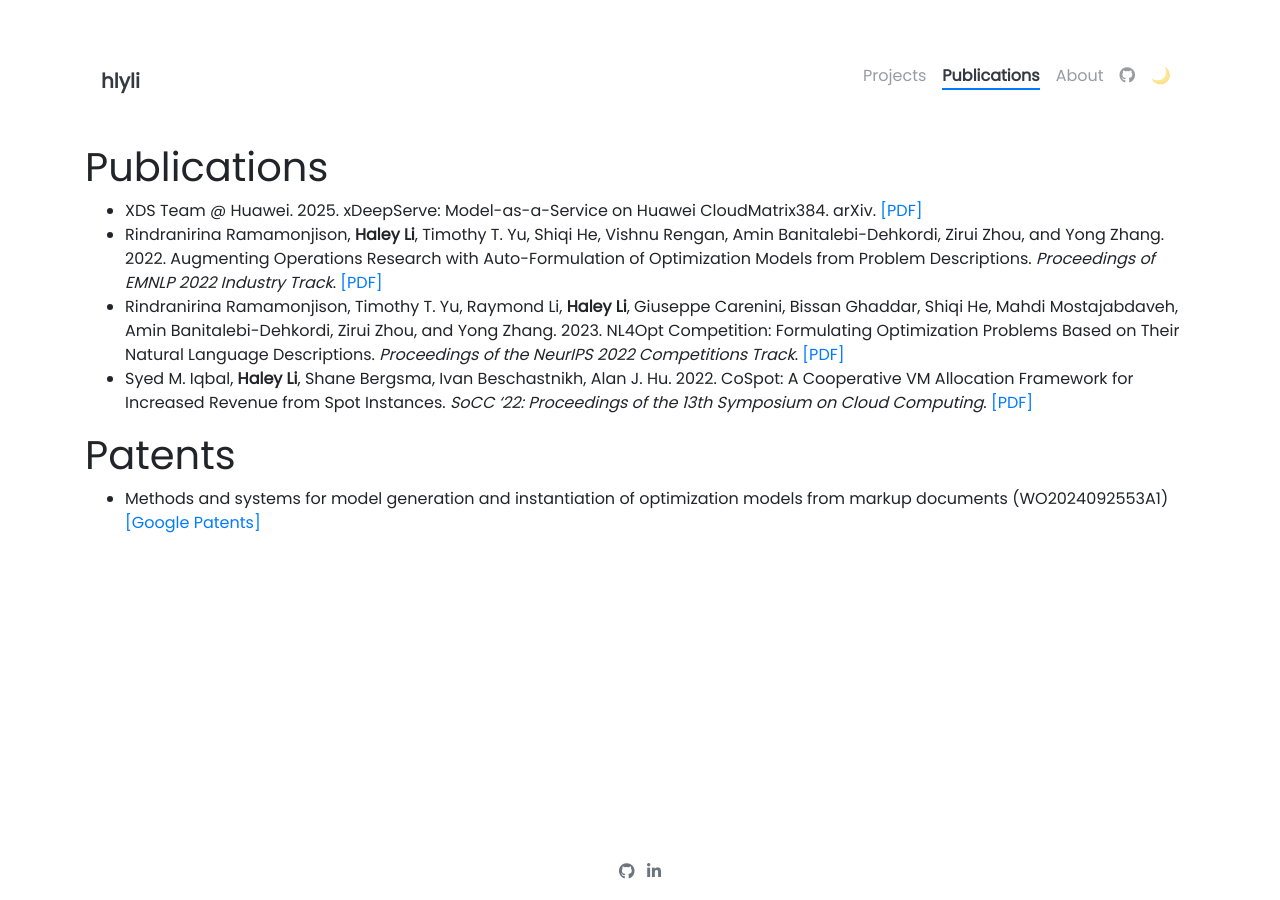
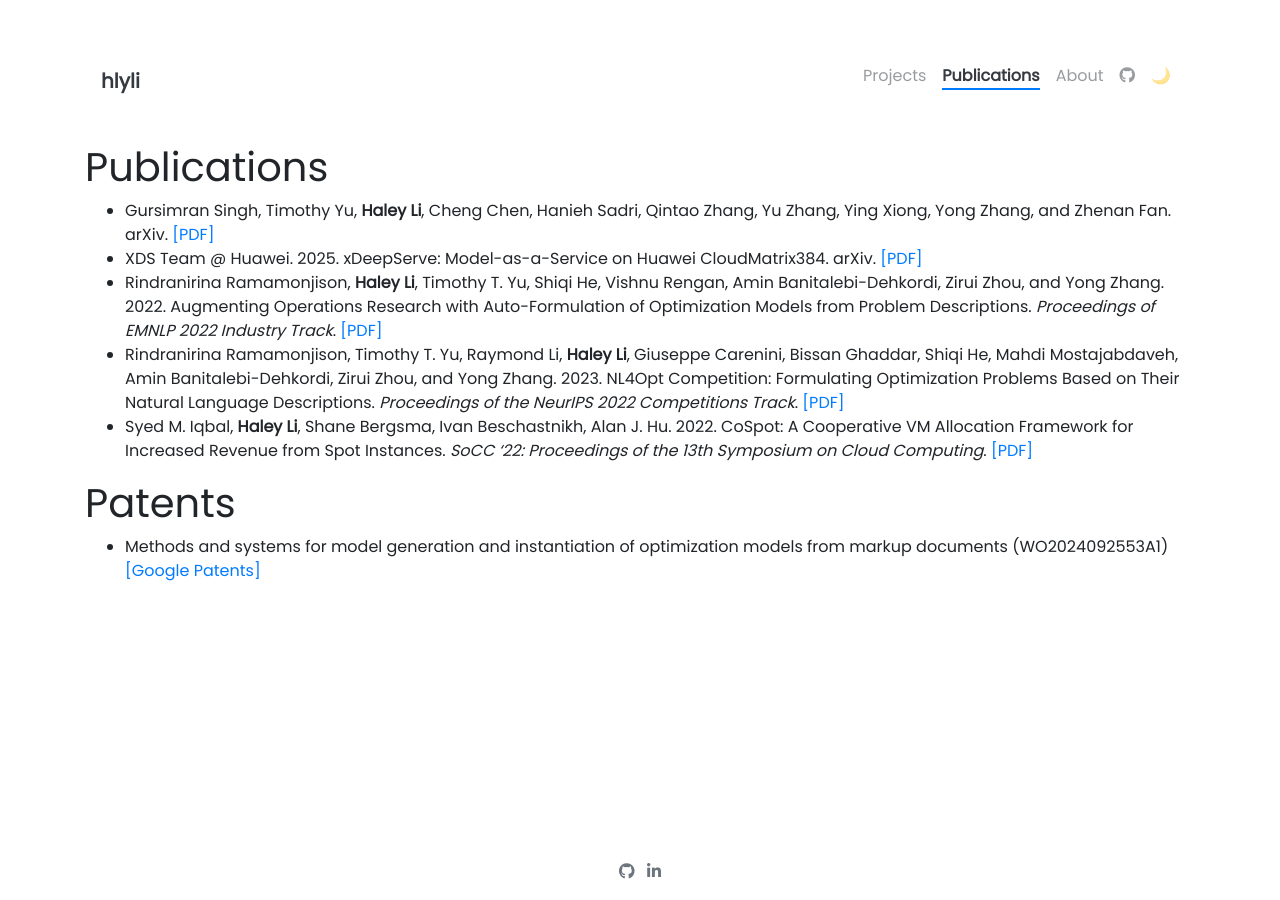
Before and after one commit to hlyli/hlyli.github.io, a Jekyll site: the page built from pages/publications.md, in a window 1280 px wide. Built offline with Jekyll 4.4.1, drawn with Linux system fonts in a browser that asks for light colours.

Commit message:
Update publications.md

```diff
--- a/pages/publications.md
+++ b/pages/publications.md
@@ -10,7 +10,7 @@
 </pre>
 
 # Publications
-
+- Gursimran Singh, Timothy Yu, **Haley Li**, Cheng Chen, Hanieh Sadri, Qintao Zhang, Yu Zhang, Ying Xiong, Yong Zhang, and Zhenan Fan. arXiv. [[PDF]](https://www.arxiv.org/abs/2510.02613)
 - XDS Team @ Huawei. 2025. xDeepServe: Model-as-a-Service on Huawei CloudMatrix384. arXiv. [[PDF]](https://arxiv.org/abs/2508.02520)
 - Rindranirina Ramamonjison, **Haley Li**, Timothy T. Yu, Shiqi He, Vishnu Rengan, Amin Banitalebi-Dehkordi, Zirui Zhou, and Yong Zhang. 2022. Augmenting Operations Research with Auto-Formulation of Optimization Models from Problem Descriptions. *Proceedings of EMNLP 2022 Industry Track*. [[PDF]](https://aclanthology.org/2022.emnlp-industry.4.pdf)
 - Rindranirina Ramamonjison, Timothy T. Yu, Raymond Li, **Haley Li**, Giuseppe Carenini, Bissan Ghaddar, Shiqi He, Mahdi Mostajabdaveh, Amin Banitalebi-Dehkordi, Zirui Zhou, and Yong Zhang. 2023. NL4Opt Competition: Formulating Optimization Problems Based on Their Natural Language Descriptions. *Proceedings of the NeurIPS 2022 Competitions Track*. [[PDF]](https://proceedings.mlr.press/v220/ramamonjison23a/ramamonjison23a.pdf)
```
